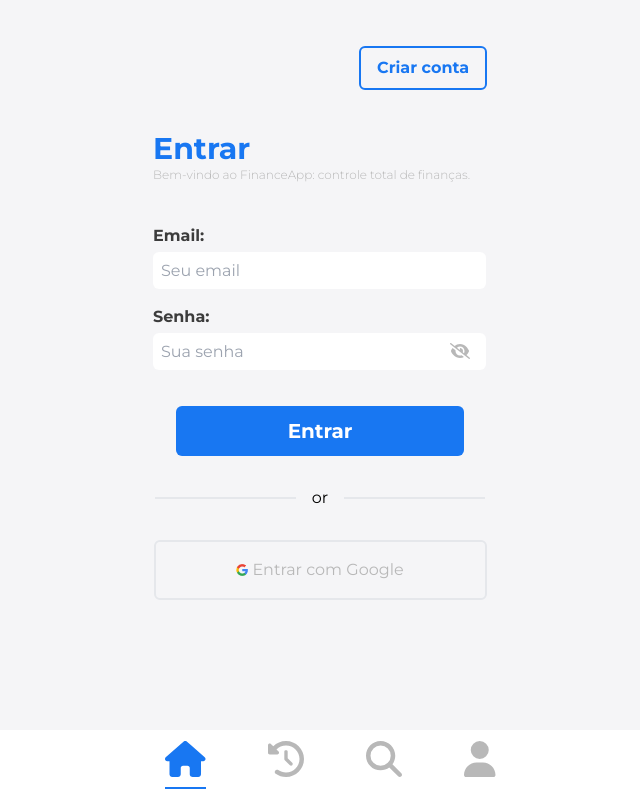
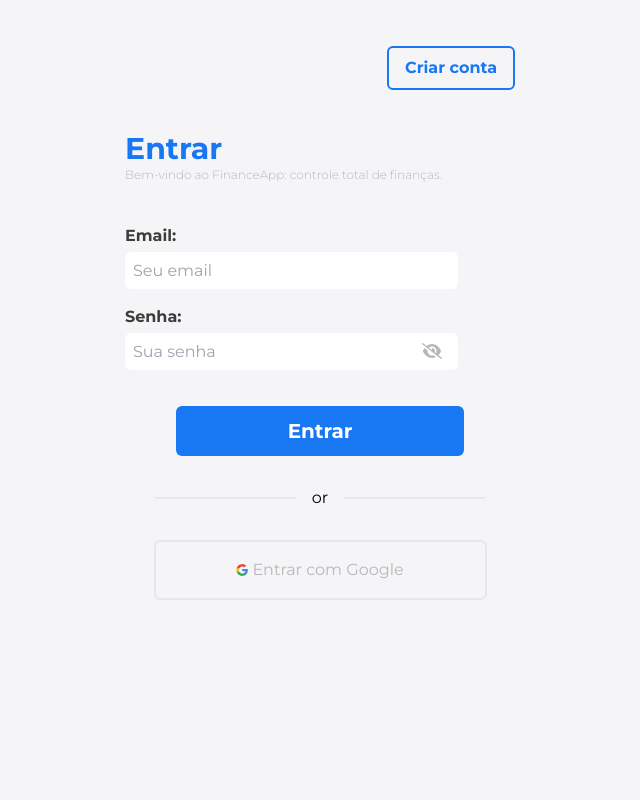
Before and after one commit to DouglasBsales/finance-app, a Next.js app: page /Login in a window 1280 px wide. Shown: the whole page, without its empty margins (320-960 px from the left). Built offline with nearby package versions, Linux system fonts and the light colour scheme.

Commit message:
refactor: changed width

```diff
--- a/src/app/Login/page.tsx
+++ b/src/app/Login/page.tsx
@@ -8,10 +8,12 @@ import LoginWhithGoogle from "@/components/Login/LoginWhithGoogle";
 export default function Login() {
   return (
     <div className="w-full px-[28px] flex flex-col items-center bg-whitePrimary pb-[80px]">
-      <ButtonCreateAccount />
-      <FormLogin />
-      <ButtonEntrar />
-      <LoginWhithGoogle/>
+      <div className="w-[390px]">
+        <ButtonCreateAccount />
+        <FormLogin />
+        <ButtonEntrar />
+        <LoginWhithGoogle/>
+      </div>
     </div>
   );
 }
--- a/src/app/layout.tsx
+++ b/src/app/layout.tsx
@@ -25,10 +25,7 @@ export default function RootLayout({
       <body className={`${montSerrat.className}`}>
         <HomeContextProvider>
           <div className="w-full h-screen overflow-auto flex justify-center bg-whitePrimary">
-            <div className="w-[390px]  bg-whitePrimary">
-              {children}
-            </div>
-            <Menu/>
+            <div className="w-full  bg-whitePrimary">{children}</div>
           </div>
         </HomeContextProvider>
       </body>
```
